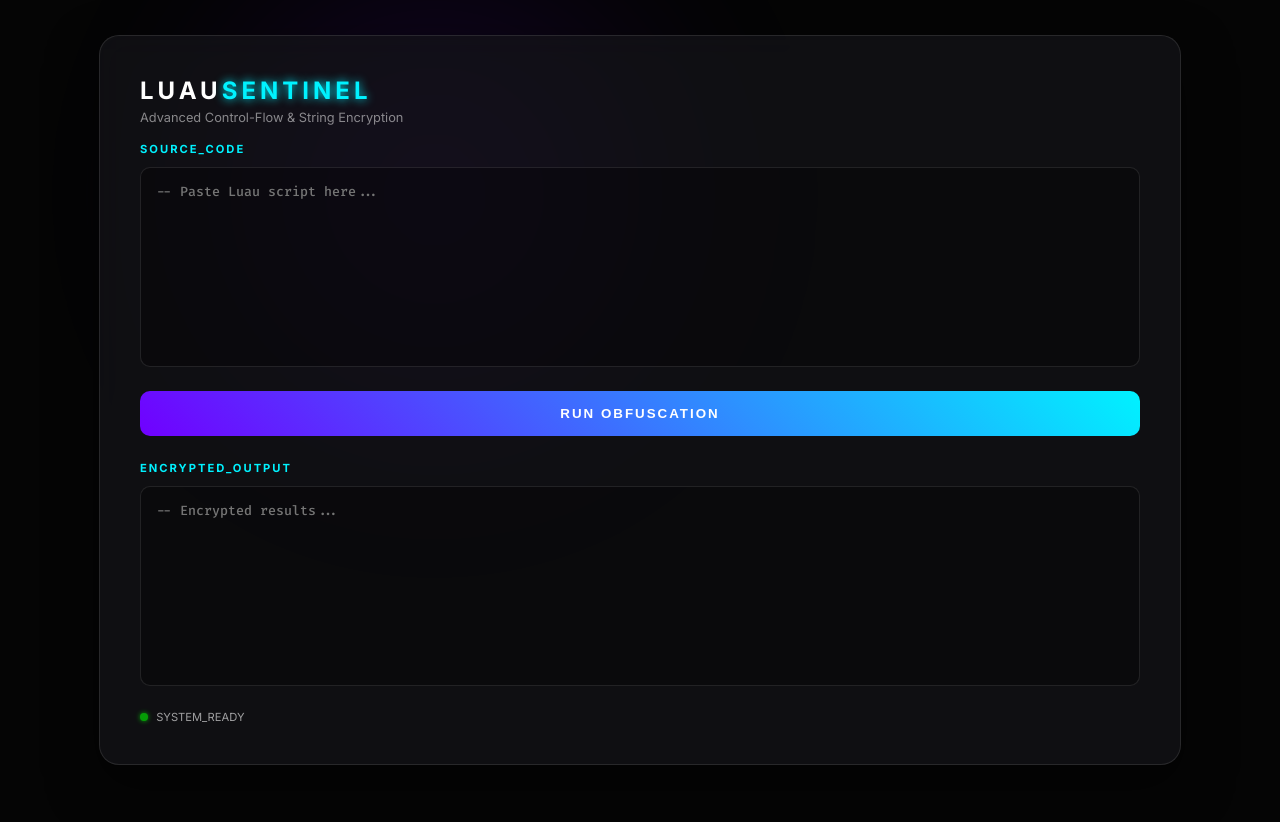
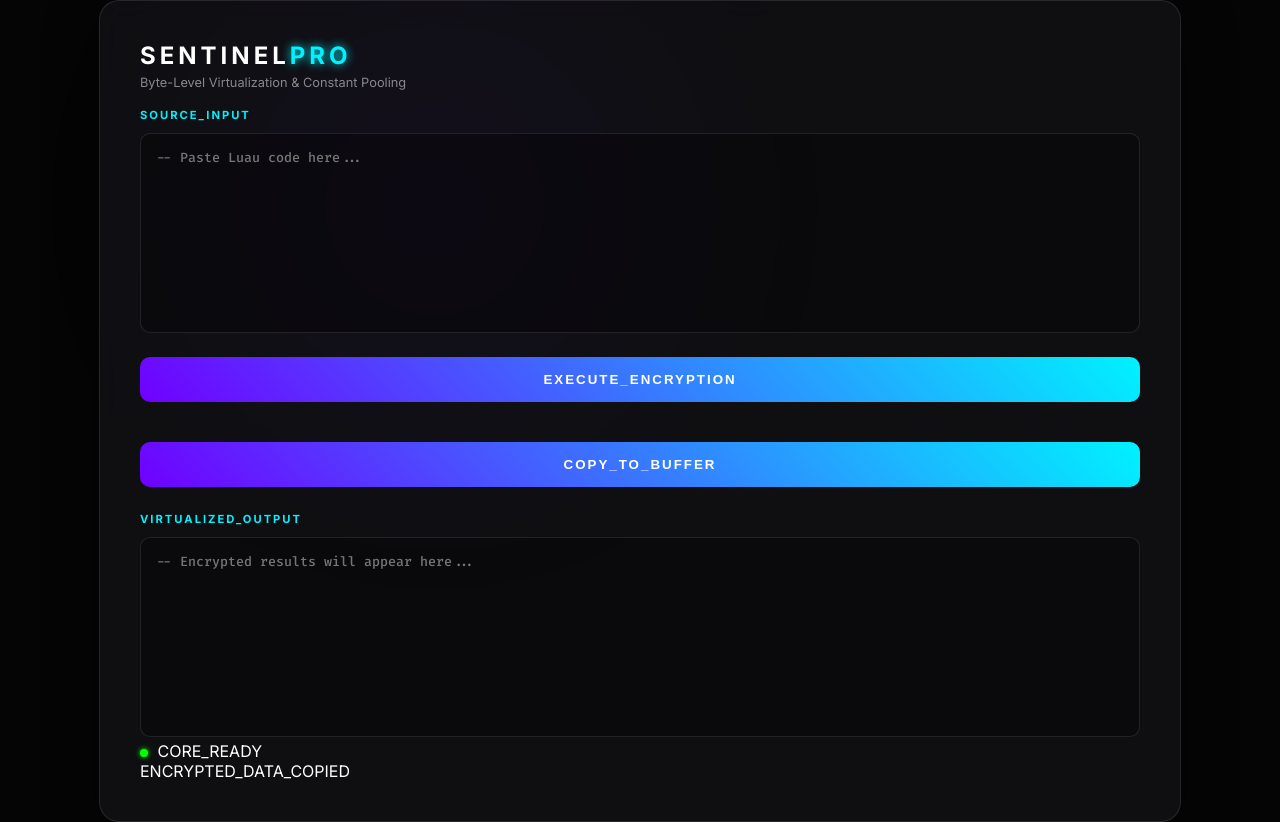
Before and after one commit to kicciahub/kicciahub.github.io, a plain HTML site: page index.html in a window 1280 px wide. Before the commit the page ends 800 px from the top, so only its background shows below. Drawn offline with Linux system fonts and the light colour scheme.

Commit message:
Update index.html

```diff
--- a/index.html
+++ b/index.html
@@ -3,42 +3,38 @@
 <head>
     <meta charset="UTF-8">
     <meta name="viewport" content="width=device-width, initial-scale=1.0">
-    <title>Luau Sentinel | Obfuscator</title>
+    <title>SENTINEL | Luau Virtualizer</title>
     <link rel="stylesheet" href="style.css">
     <link href="https://fonts.googleapis.com/css2?family=Fira+Code:wght@300;500&family=Inter:wght@400;700&display=swap" rel="stylesheet">
 </head>
 <body>
     <div class="background-glow"></div>
-
     <div class="main-container">
         <header>
-            <h1>LUAU<span>SENTINEL</span></h1>
-            <p>Advanced Control-Flow & String Encryption</p>
+            <h1>SENTINEL<span>PRO</span></h1>
+            <p>Byte-Level Virtualization & Constant Pooling</p>
         </header>
 
         <div class="editor-section">
-            <div class="input-wrapper">
-                <label>SOURCE_CODE</label>
-                <textarea id="input" spellcheck="false" placeholder="-- Paste Luau script here..."></textarea>
+            <div class="field-box">
+                <label>SOURCE_INPUT</label>
+                <textarea id="input" spellcheck="false" placeholder="-- Paste Luau code here..."></textarea>
             </div>
 
-            <div class="controls">
-                <button id="obfuscate-btn" onclick="runObfuscation()">
-                    <span class="btn-text">RUN OBFUSCATION</span>
-                    <span class="btn-glitch"></span>
-                </button>
+            <div class="action-bar">
+                <button id="obfuscate-btn" onclick="runObfuscation()">EXECUTE_ENCRYPTION</button>
+                <button id="copy-btn" onclick="copyCode()">COPY_TO_BUFFER</button>
             </div>
 
-            <div class="output-wrapper">
-                <label>ENCRYPTED_OUTPUT</label>
-                <textarea id="output" readonly spellcheck="false" placeholder="-- Encrypted results..."></textarea>
+            <div class="field-box">
+                <label>VIRTUALIZED_OUTPUT</label>
+                <textarea id="output" readonly spellcheck="false" placeholder="-- Encrypted results will appear here..."></textarea>
             </div>
         </div>
 
         <footer>
-            <div class="status-bar">
-                <span class="dot"></span> SYSTEM_READY
-            </div>
+            <div id="status-msg"><span class="dot"></span> CORE_READY</div>
+            <div id="copy-toast">ENCRYPTED_DATA_COPIED</div>
         </footer>
     </div>
 
```
